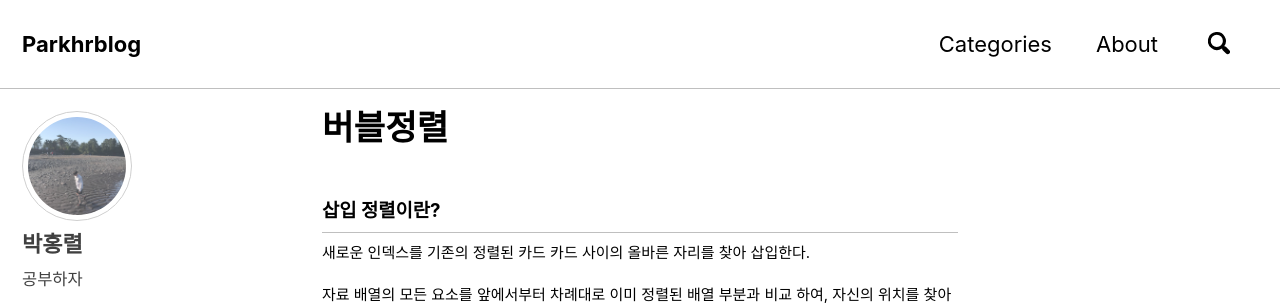
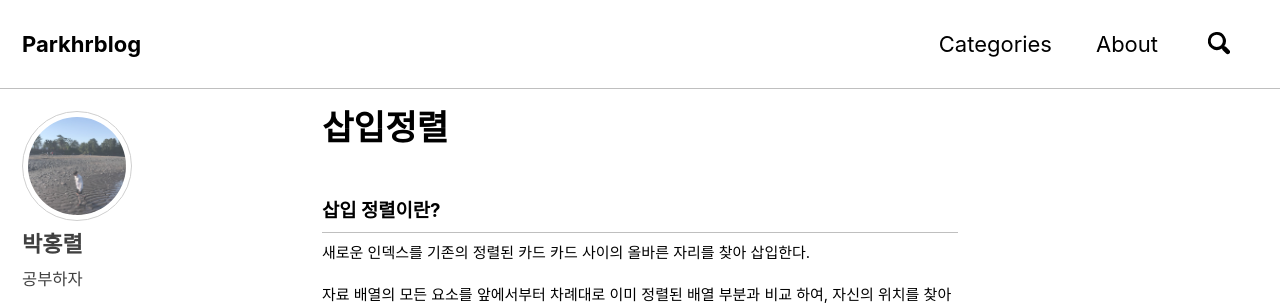
Before and after one commit to parkhr/parkhr.github.io, a Jekyll site: the page built from _posts/2019-09-09-삽입 정렬.md, in a window 1280 px wide and 900 px high. Shown: the top 305 px of the window. Built offline with Jekyll 4.4.1, drawn with Linux system fonts in a browser that asks for light colours; cached includes are drawn as plain includes; nearby versions of some CDN libraries.

Commit message:
Update 2019-09-09-삽입 정렬.md

```diff
--- a/_posts/2019-09-09-삽입 정렬.md
+++ b/_posts/2019-09-09-삽입 정렬.md
@@ -1,7 +1,7 @@
 ---
 published: true
 layout: single
-title: "버블정렬"
+title: "삽입정렬"
 category:
   - 알고리즘
 date : 2019-09-09 21:38:00
```
